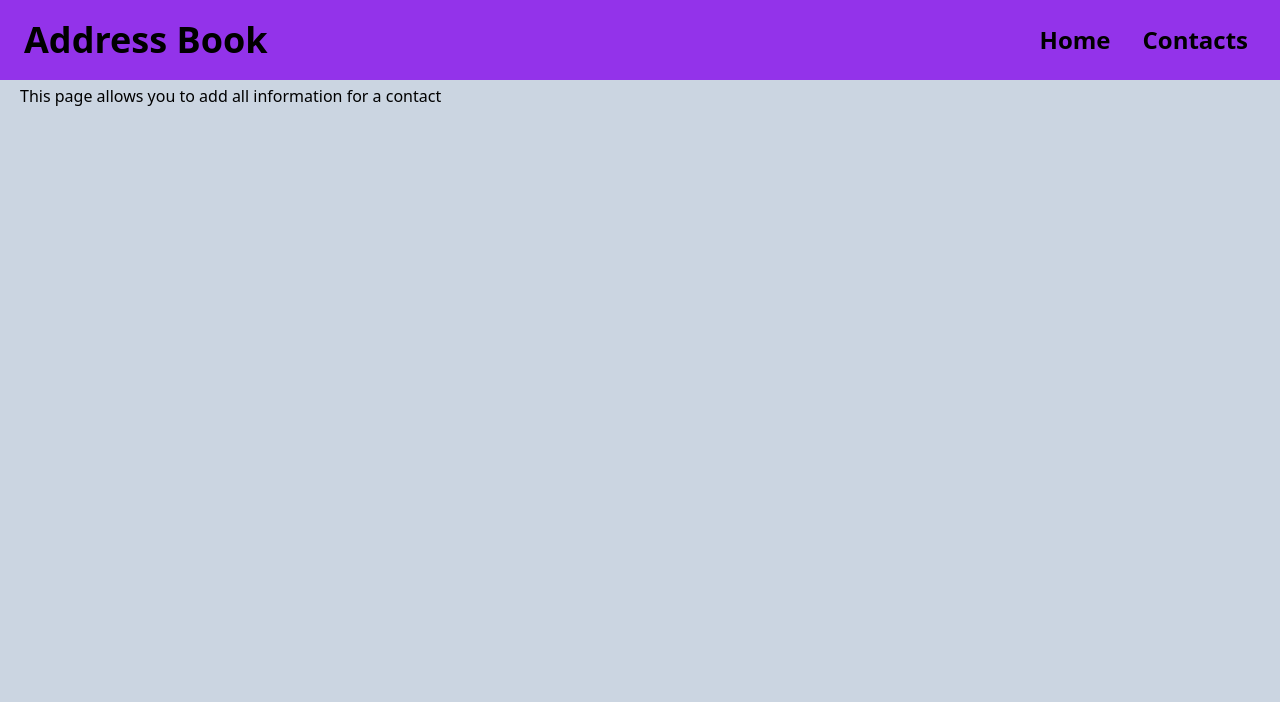
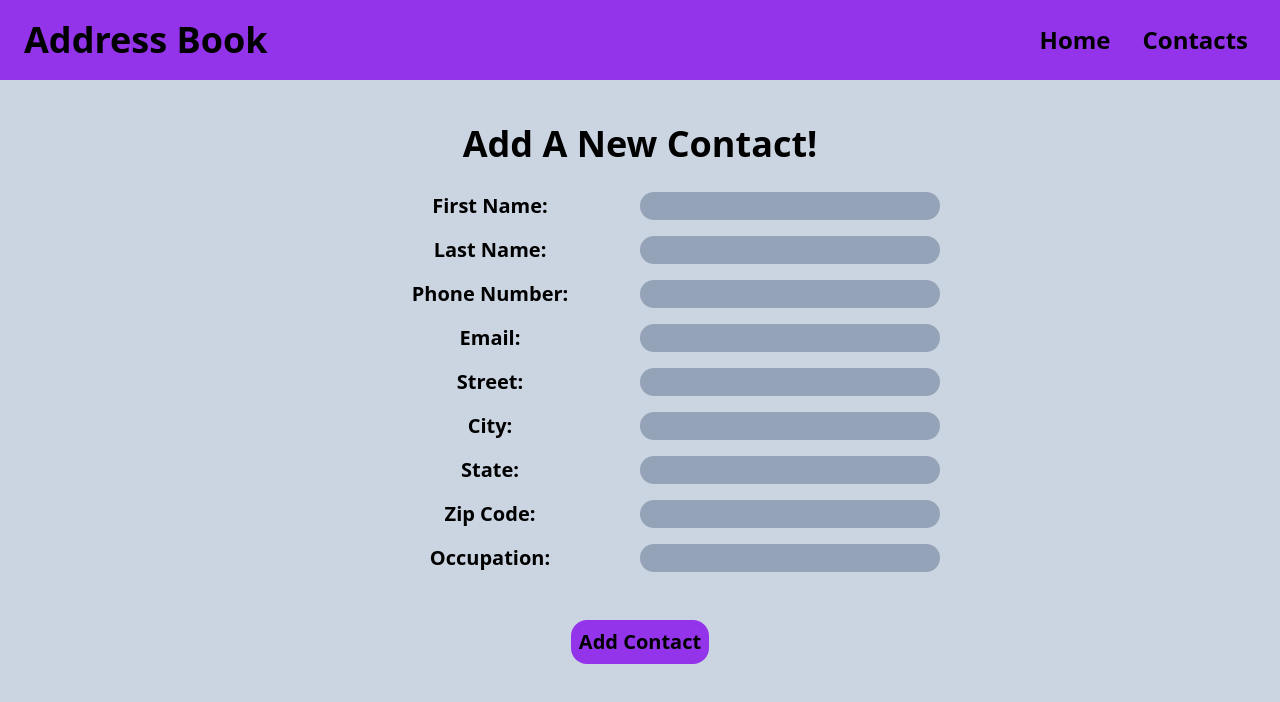
Before and after one commit to msalerno93/AddressBook, a React (Create React App) app in the folder client/: page /addcontact in a window 1280 px wide. Shown: the top 702 px of the page. Built offline with nearby package versions, Linux system fonts and the light colour scheme.

Commit message:
created design for add contact page

```diff
--- a/client/src/assets/mockData.js
+++ b/client/src/assets/mockData.js
@@ -48,3 +48,51 @@ export const contacts = [
       state: "NY",
     },
   ];
+
+  export const addContactData = [
+    {
+      id: 1,
+      name: "First Name",
+      input: "text"
+    },
+    {
+      id: 2,
+      name: "Last Name",
+      input: "text"
+    },
+    {
+      id: 3,
+      name: "Phone Number",
+      input: "text"
+    },
+    {
+      id: 4,
+      name: "Email",
+      input: "email"
+    },
+    {
+      id: 5,
+      name: "Street",
+      input: "text"
+    },
+    {
+      id: 6,
+      name: "City",
+      input: "text"
+    },
+    {
+      id: 7,
+      name: "State",
+      input: "text"
+    },
+    {
+      id: 8,
+      name: "Zip Code",
+      input: "text"
+    },
+    {
+      id: 9,
+      name: "Occupation",
+      input: "text"
+    },
+  ]
--- a/client/src/pages/addContact.jsx
+++ b/client/src/pages/addContact.jsx
@@ -1,9 +1,41 @@
-import React from 'react'
+import { addContactData } from "../assets/mockData";
+import {useNavigate} from "react-router-dom"
 
 const AddContact = () => {
-  return (
-    <div className='p-5'>This page allows you to add all information for a contact</div>
-  )
+
+const navigate = useNavigate()
+
+const postNewContact = () => {
+  navigate('/allcontacts')
 }
 
-export default AddContact
+  return (
+    <div className="p-10 text-center">
+      <div className="py-5 text-4xl font-bold">Add A New Contact!</div>
+      <form action="" method="POST" className="pb-10">
+        {addContactData.map(({ name, type, id }) => {
+          return (
+            <div key={id} className="grid grid-cols-2 lg:mx-[25%] md:mx-[25%] max-w-full">
+              <p className="pt-2 font-bold text-black text-xl">{name}:</p>{" "}
+              <input
+                type={type}
+                className="px-5 my-2 rounded-2xl bg-slate-400 text-black font-bold text-lg"
+              />
+            </div>
+          );
+        })}
+        {/* <p className='pt-2 font-bold text-black'>First Name:</p> <input type="text" className='px-5 my-2 rounded-2xl bg-slate-400 text-black font-bold text-md' />
+        <p className='pt-2 font-bold text-black'>First Name:</p> <input type="text" className='px-5 my-2 rounded-2xl bg-slate-400' />
+        <p className='pt-2 font-bold text-black'>First Name:</p> <input type="text" className='px-5 my-2 rounded-2xl bg-slate-400' />
+        <p className='pt-2 font-bold text-black'>First Name:</p> <input type="text" className='px-5 my-2 rounded-2xl bg-slate-400' />
+        <p className='pt-2 font-bold text-black'>First Name:</p> <input type="text" className='px-5 my-2 rounded-2xl bg-slate-400' />
+        <p className='pt-2 font-bold text-black'>First Name:</p> <input type="text" className='px-5 my-2 rounded-2xl bg-slate-400' /> */}
+      </form>
+      <button onClick={postNewContact} className="rounded-2xl text-xl font-bold mx-5 bg-purple-600 px-2 py-2 text-black hover:bg-purple-700">
+        Add Contact
+      </button>
+    </div>
+  );
+};
+
+export default AddContact;
```
